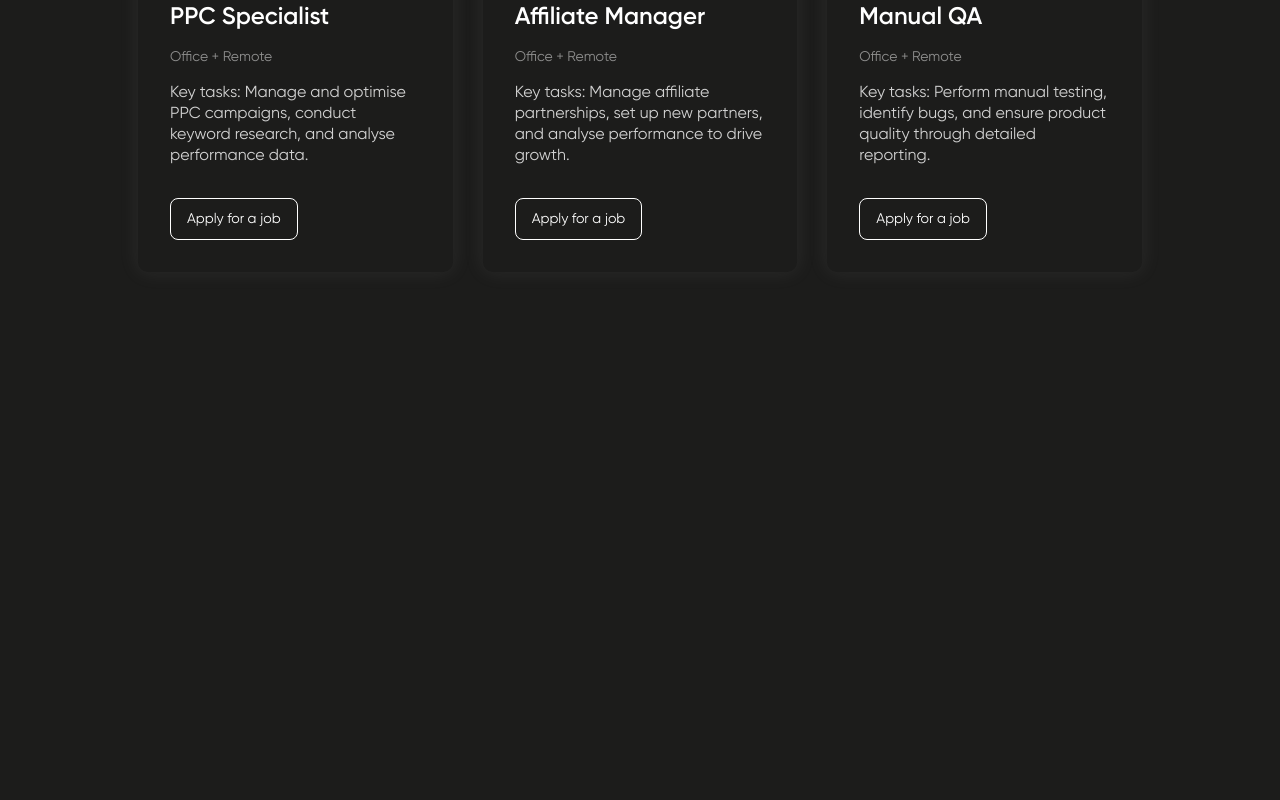
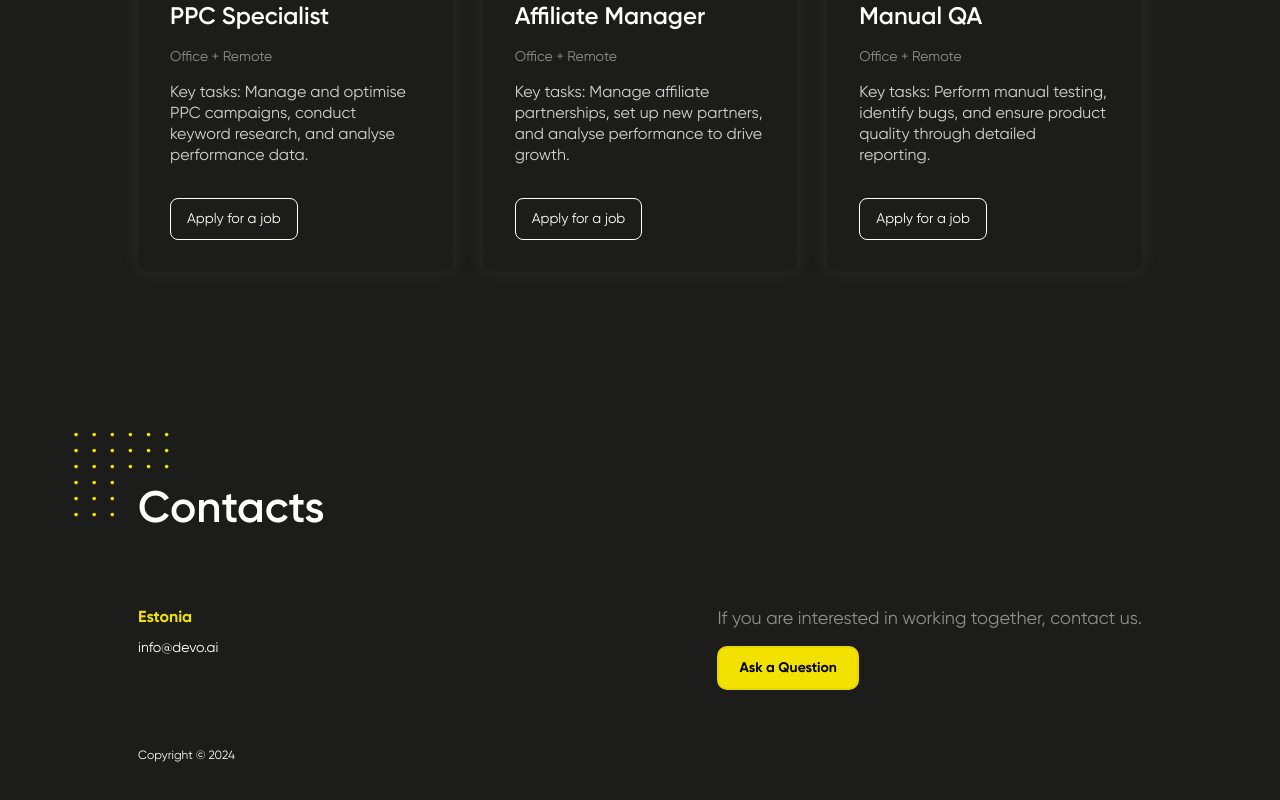
Before and after one commit to Ynln69/toptier-marketing, a React (Create React App) app: page / in a window 1280 px wide. Shown: the part 1300-2100 px from the top of the page. Before the commit the page ends 1672 px from the top, so only its background shows below. Built offline with nearby package versions, Linux system fonts and the light colour scheme.

Commit message:
Add footer

```diff
--- a/src/components/Footer/Footer.jsx
+++ b/src/components/Footer/Footer.jsx
@@ -1,5 +1,34 @@
+import classNames from 'classnames';
+import styles from './Footer.module.css';
+
 const Footer = () => {
-  <footer></footer>;
+  return (
+    <footer className={classNames('section')}>
+      <div className={classNames('container')}>
+        <h2 className={classNames(styles['contactsTitle'], 'mainTitle')}>
+          Contacts
+        </h2>
+
+        <div className={styles.contacts}>
+          <address className={styles.contactsInfo}>
+            <h3 className={styles.contactPlace}>Estonia</h3>
+            <a className={styles.contactEmail} href="mailto: info@devo.ai">
+              info@devo.ai
+            </a>
+          </address>
+
+          <div className={styles.question}>
+            <p className={styles.questionText}>
+              If you are interested in working together, contact us.
+            </p>
+            <button className={styles.questionBtn}>Ask a Question</button>
+          </div>
+        </div>
+
+        <p className={styles.copy}>Copyright &copy; 2024</p>
+      </div>
+    </footer>
+  );
 };
 
 export default Footer;
--- a/src/components/Footer/Footer.module.css
+++ b/src/components/Footer/Footer.module.css
@@ -0,0 +1,87 @@
+.contactsTitle {
+  position: relative;
+  margin-bottom: 60px;
+
+  font-weight: 600;
+  font-size: 44px;
+  line-height: clamp(3.5rem, 2.292vw + 2.937rem, 5rem);
+  &::before {
+    position: absolute;
+    content: '';
+    background-image: url(../../img/before_title_yelow.svg);
+    top: -40px;
+    left: -64px;
+    width: 95px;
+    height: 95px;
+  }
+}
+
+.contacts {
+  display: flex;
+  justify-content: space-between;
+  color: rgba(255, 255, 255, 0.5);
+  margin-bottom: 60px;
+}
+
+.contactsInfo {
+  font-style: normal;
+}
+
+.contactPlace {
+  font-size: 16px;
+  margin-bottom: 12px;
+  color: #f3e200;
+}
+
+.contactEmail {
+  position: relative;
+
+  font-size: 14px;
+  color: #ffffff;
+  transition: color 300ms linear;
+}
+
+.contactEmail::after {
+  content: '';
+  width: 0;
+  height: 2px;
+  position: absolute;
+  bottom: 0;
+  left: 0;
+  background: #f3e200;
+  transition: width 300ms linear;
+}
+
+.contactEmail:hover::after,
+.contactEmail:focus:after {
+  width: 90%;
+}
+
+.question {
+  font-size: 18px;
+}
+
+.questionText {
+  margin-bottom: 16px;
+}
+
+.questionBtn {
+  padding: 12px 20px;
+  border-radius: 10px;
+  border: 2px solid rgba(0, 0, 0, 0.05);
+  background-color: #f3e200;
+  line-height: 1.21;
+  box-shadow: 0;
+  transition: box-shadow 300ms linear;
+  font-size: 14px;
+  font-weight: 700;
+}
+
+.questionBtn:hover,
+.questionBtn:focus {
+  box-shadow: 0px 0px 16px 0px rgba(243, 226, 0, 0.3);
+}
+
+.copy {
+  font-size: 12px;
+}
```
